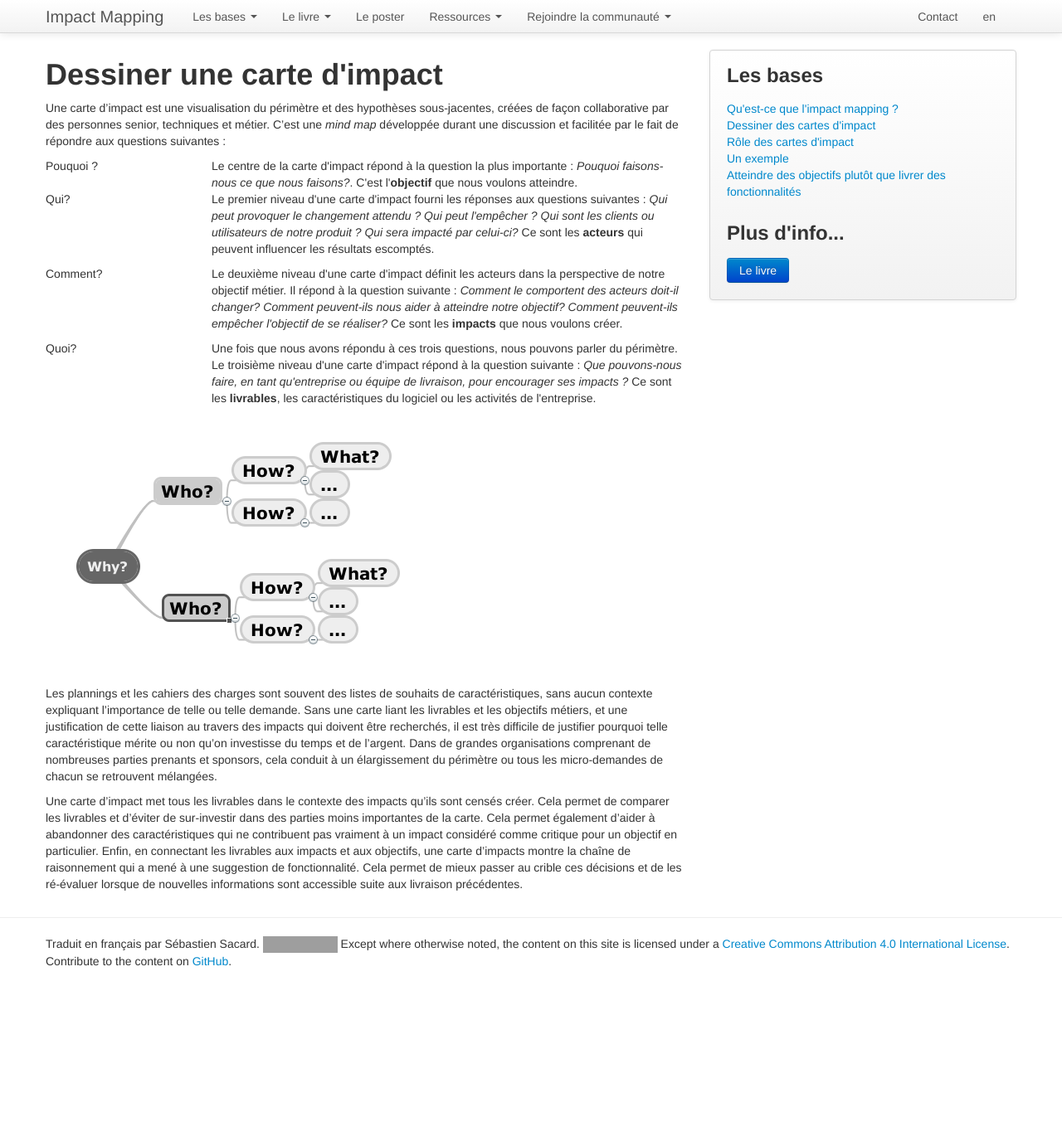
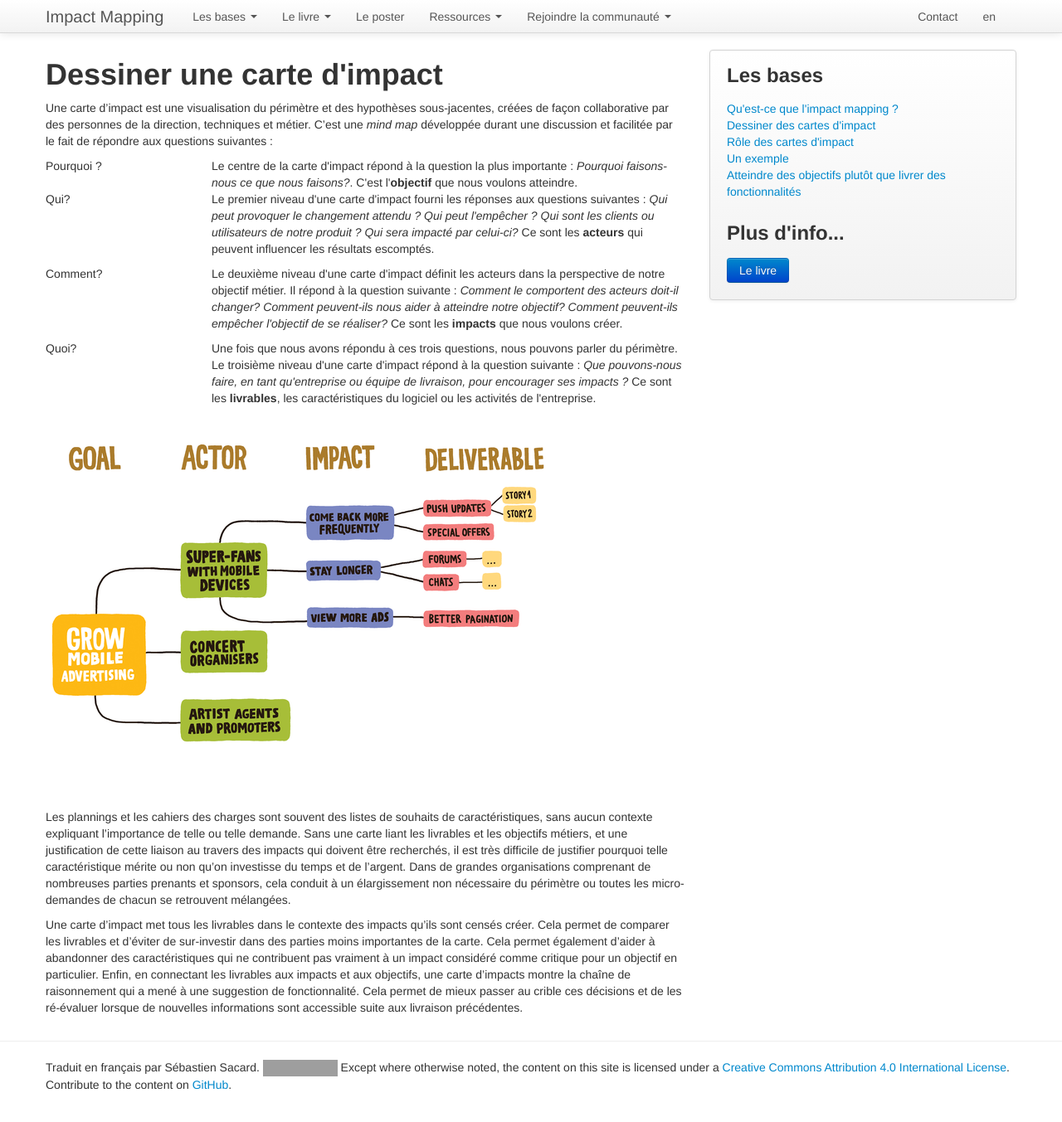
Before and after one commit to impactmapping/www.impactmapping.org, a Jekyll site: the page built from fr/drawing.md, in a window 1280 px wide and 1358 px high. Shown: the top 1353 px of the window at 83% size. Built offline with Jekyll 4.4.1, drawn with Linux system fonts in a browser that asks for light colours; grey boxes are pictures that could not be loaded.

Commit message:
Update drawing.md
- corrected a few typos
- used the english image template which is much nicer

```diff
--- a/fr/drawing.md
+++ b/fr/drawing.md
@@ -3,12 +3,12 @@ lang: fr
 title: Dessiner une carte d'impact
 layout: about
 ---
-Une carte d'impact est une visualisation du périmètre et des hypothèses sous-jacentes, créées de façon collaborative par des personnes senior, techniques et métier. C'est une <i>mind map</i> développée durant une discussion et facilitée par le fait de répondre aux questions suivantes :
+Une carte d'impact est une visualisation du périmètre et des hypothèses sous-jacentes, créées de façon collaborative par des personnes de la direction, techniques et métier. C'est une <i>mind map</i> développée durant une discussion et facilitée par le fait de répondre aux questions suivantes :
 
 <div class="row">
-  <span class="span2">Pouquoi ?</span>
+  <span class="span2">Pourquoi ?</span>
   <span class="span6">
-    Le centre de la carte d'impact répond à la question la plus importante : <i>Pouquoi faisons-nous ce que nous faisons?</i>. C'est l'<b>objectif</b> que nous voulons atteindre.
+    Le centre de la carte d'impact répond à la question la plus importante : <i>Pourquoi faisons-nous ce que nous faisons?</i>. C'est l'<b>objectif</b> que nous voulons atteindre.
   </span>
 </div>
 <div class="row">
@@ -33,8 +33,8 @@ Une carte d'impact est une visualisation du périmètre et des hypothèses sous-
   </span>
 </div>
 
-<img src="/assets/map.png"/>
+<img src="/assets/im_template.png"/>
 
-Les plannings et les cahiers des charges sont souvent des listes de souhaits de caractéristiques, sans aucun contexte expliquant l'importance de telle ou telle demande. Sans une carte liant les livrables et les objectifs métiers, et une justification de cette liaison au travers des impacts qui doivent être recherchés, il est très difficile de justifier pourquoi telle caractéristique mérite ou non qu'on investisse du temps et de l'argent. Dans de grandes organisations comprenant de nombreuses parties prenants et sponsors, cela conduit à un élargissement du périmètre ou tous les micro-demandes de chacun se retrouvent mélangées.
+Les plannings et les cahiers des charges sont souvent des listes de souhaits de caractéristiques, sans aucun contexte expliquant l'importance de telle ou telle demande. Sans une carte liant les livrables et les objectifs métiers, et une justification de cette liaison au travers des impacts qui doivent être recherchés, il est très difficile de justifier pourquoi telle caractéristique mérite ou non qu'on investisse du temps et de l'argent. Dans de grandes organisations comprenant de nombreuses parties prenants et sponsors, cela conduit à un élargissement non nécessaire du périmètre ou toutes les micro-demandes de chacun se retrouvent mélangées.
 
 Une carte d'impact met tous les livrables dans le contexte des impacts qu'ils sont censés créer. Cela permet de comparer les livrables et d'éviter de sur-investir dans des parties moins importantes de la carte. Cela permet également d'aider à abandonner des caractéristiques qui ne contribuent pas vraiment à un impact considéré comme critique pour un objectif en particulier. Enfin, en connectant les livrables aux impacts et aux objectifs, une carte d'impacts montre la chaîne de raisonnement qui a mené à une suggestion de fonctionnalité. Cela permet de mieux passer au crible ces décisions et de les ré-évaluer lorsque de nouvelles informations sont accessible suite aux livraison précédentes.
```
